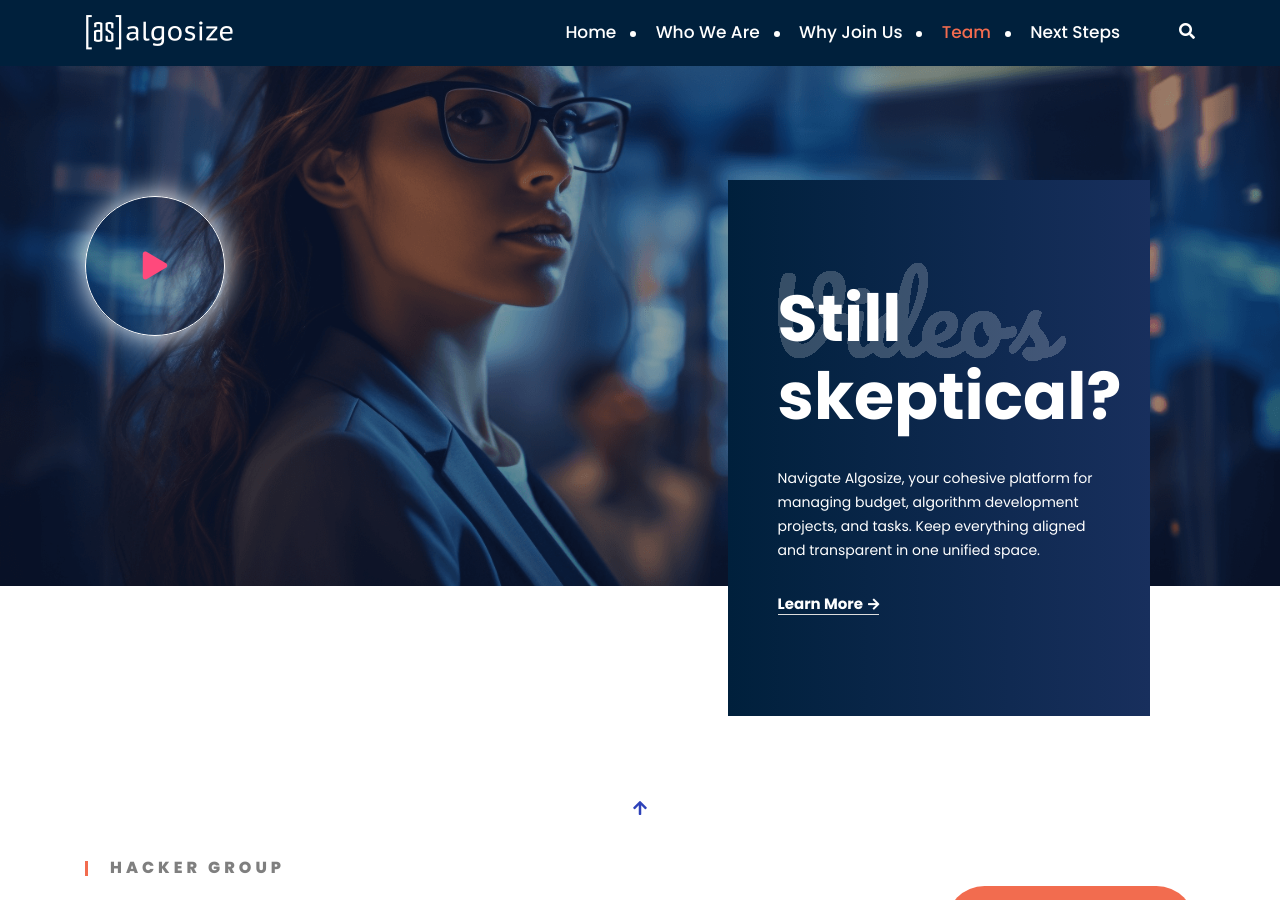
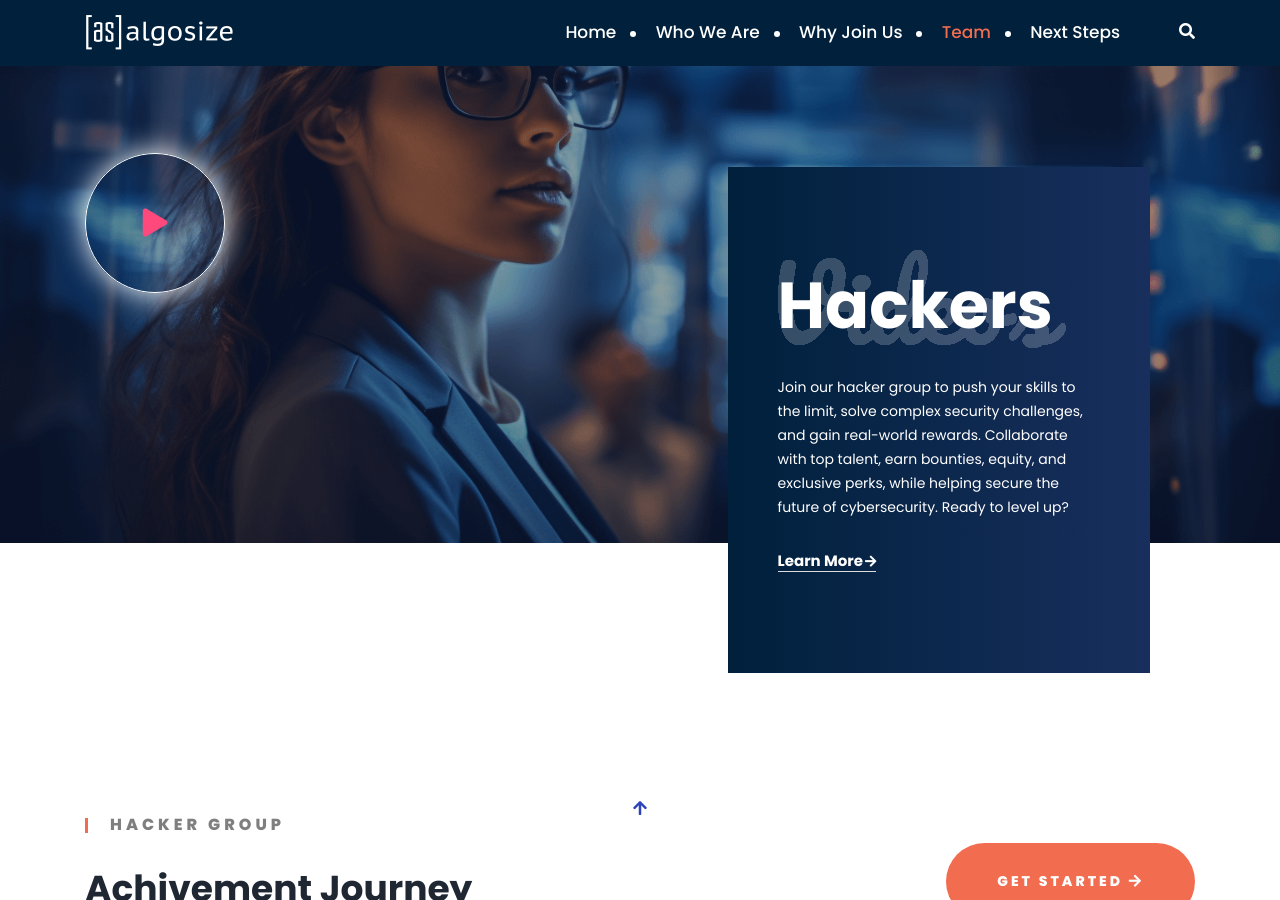
Before and after one commit to AlgoSize/website, a Jekyll site: the page built from index.html, in a window 1280 px wide and 900 px high, scrolled down 4292 px. Built offline with Jekyll 4.4.1, drawn with Linux system fonts in a browser that asks for light colours; some of the changed text lies outside the part shown.

Commit message:
Update settings.yml

```diff
--- a/_data/settings.yml
+++ b/_data/settings.yml
@@ -1,6 +1,6 @@
 teams_settings:
-  title: our team member
-  description: Meet Our Team of Innovative Minds Specializing in Algorithm Development
+  title: Our Leaders
+  description: The Minds Behind the Mission
 
 blogs_settings:
   title: News & blog
@@ -10,11 +10,11 @@ blogs_settings:
     link: "/blog/"
 
 videos_settings:
-  title: Still skeptical?
-  description: Navigate Algosize, your cohesive platform for managing budget, algorithm development projects, and tasks. Keep everything aligned and transparent in one unified space.
+  title: Hackers
+  description: Join our hacker group to push your skills to the limit, solve complex security challenges, and gain real-world rewards. Collaborate with top talent, earn bounties, equity, and exclusive perks, while helping secure the future of cybersecurity. Ready to level up?
   youtube_link: "#"
   button:
-    name: "Learn More "
+    name: "Learn More"
     link: "#"
 
 services_settings:
```
